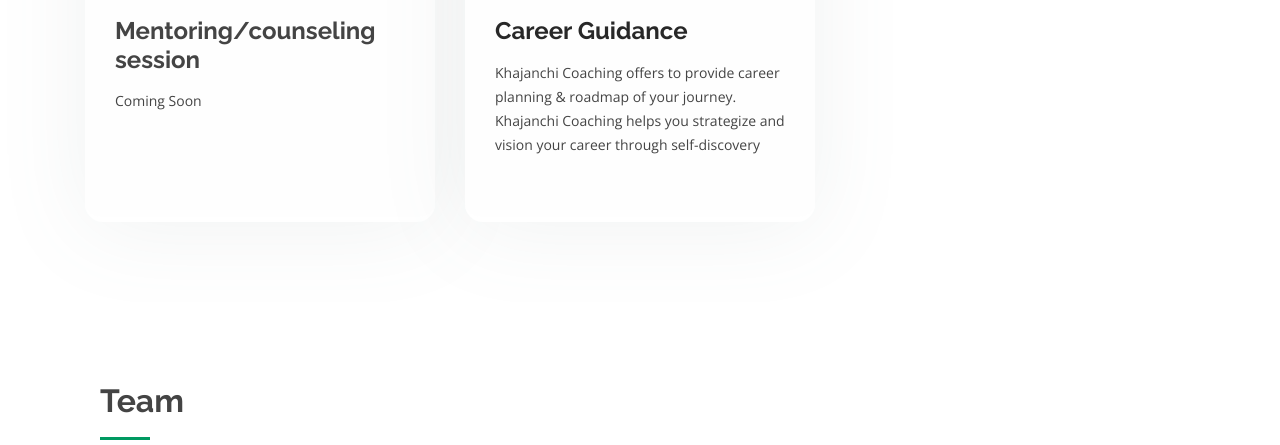
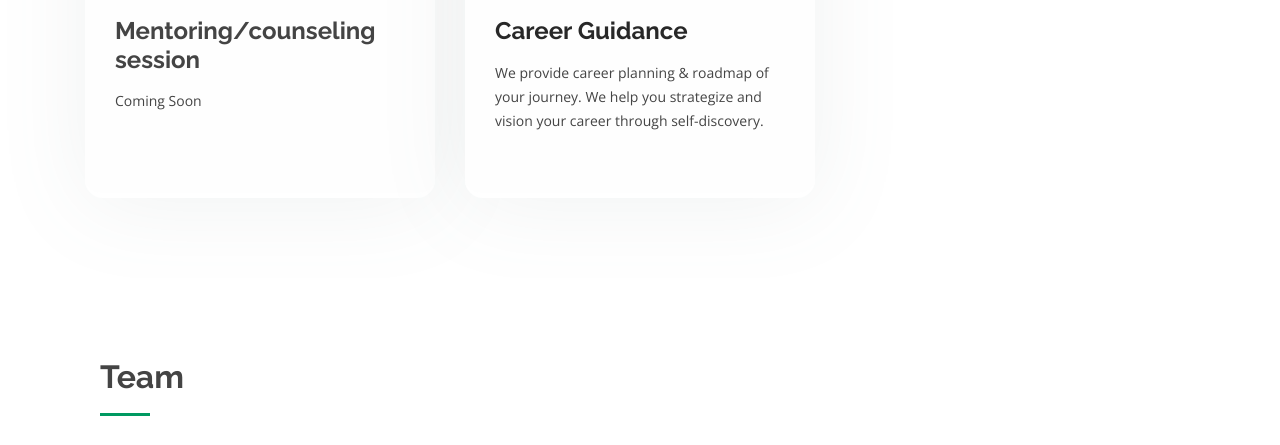
Before and after one commit to mohitkhajanchi/mohitkhajanchi.github.io, a plain HTML site: page index.html in a window 1280 px wide. Shown: the part 1546-1991 px from the top of the page. Drawn offline with nearby package versions, Linux system fonts and the light colour scheme.

Commit message:
Updating

```diff
--- a/index.html
+++ b/index.html
@@ -10,8 +10,8 @@
   <meta content="" name="keywords">
 
   <!-- Favicons -->
-  <link href="assets/img/favicon.png" rel="icon">
-  <link href="assets/img/apple-touch-icon.png" rel="apple-touch-icon">
+  <link href="assets/img/headlogo-removebg-preview.png" rel="icon">
+  <link href="assets/img/headlogo-removebg-preview.png" rel="apple-touch-icon">
 
   <!-- Google Fonts -->
   <link
@@ -164,8 +164,7 @@
             <div class="icon-box">
               <div class="icon"><i class="bx bx-file"></i></div>
               <h4><a href="http://khajanchi.edumilestones.com/ ">Career Guidance</a></h4>
-              <p>Khajanchi Coaching offers to provide career planning & roadmap of your journey. Khajanchi Coaching
-                helps you strategize and vision your career through self-discovery</p>
+              <p>We provide career planning & roadmap of your journey. We help you strategize and vision your career through self-discovery.</p>
             </div>
           </div>
 
@@ -652,6 +651,7 @@
               </div>
             </div>
           </div>
+
         </div>
     </section>
 
```
Also changed, not shown: assets/img/headlogo-removebg-preview.png (added), assets/img/headlogo.jpeg (added).
